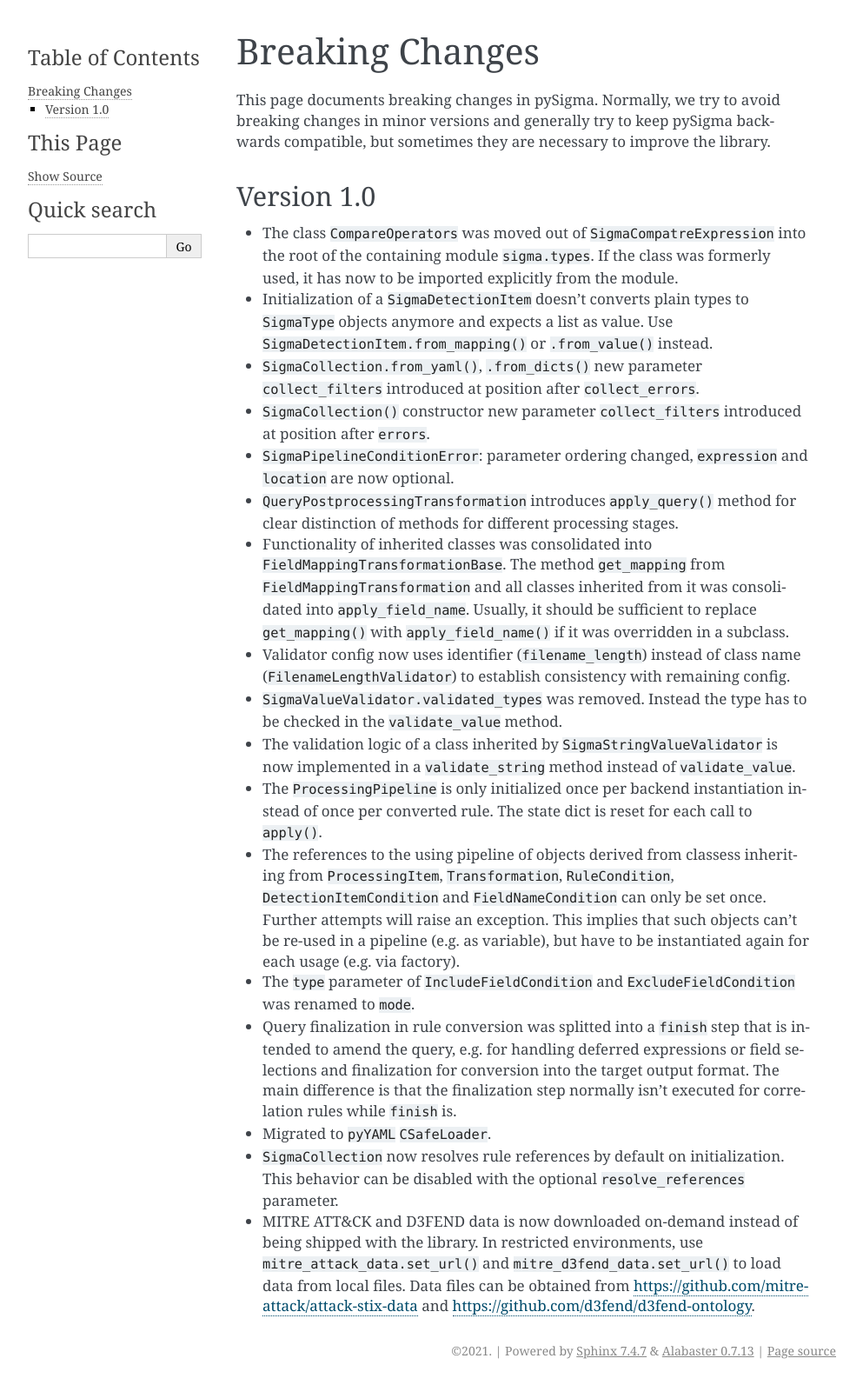
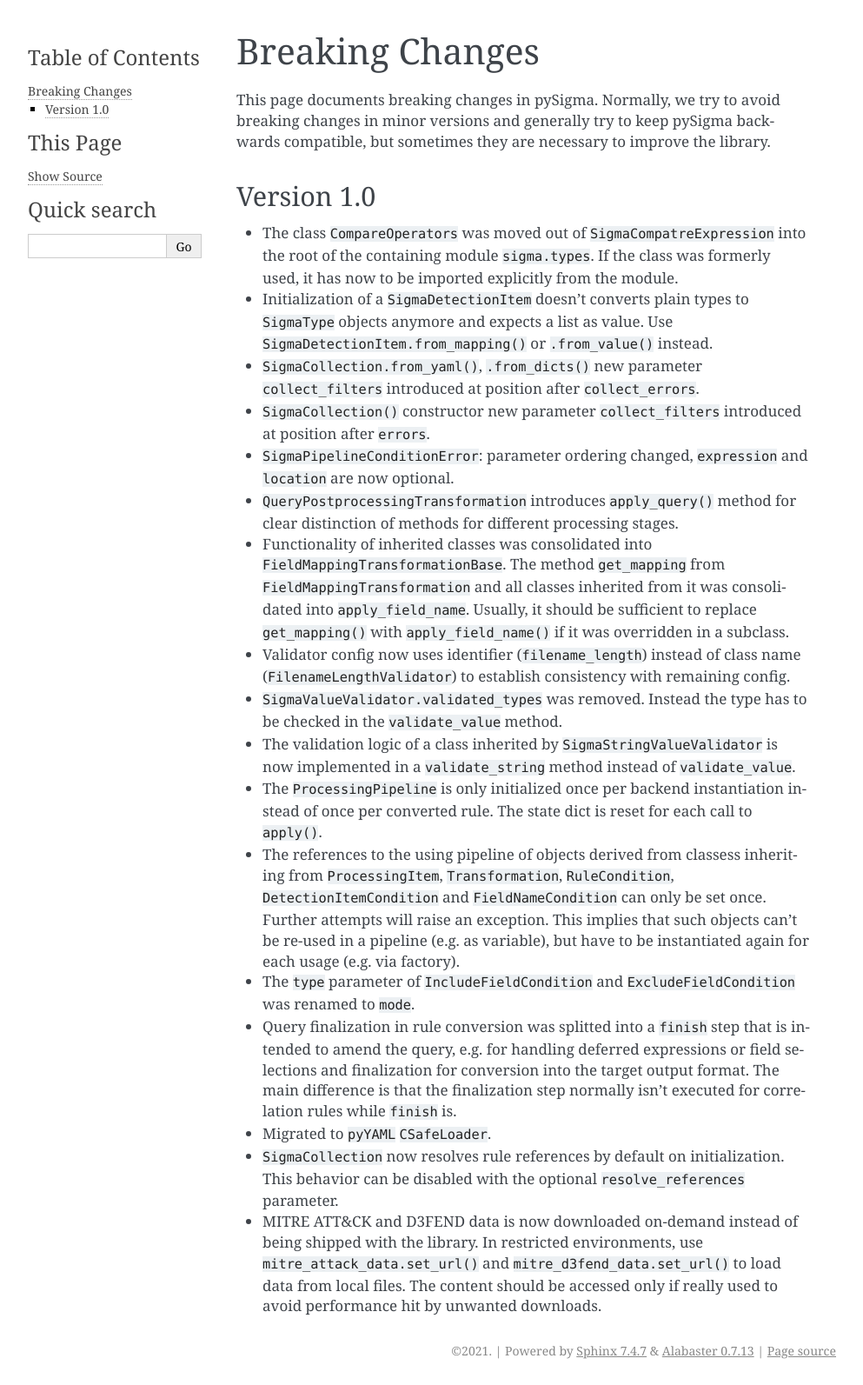
Before and after one commit to SigmaHQ/pySigma, a Sphinx documentation site: the page built from docs/Breaking_Changes.rst, in a window 1280 px wide. Shown: the whole page at 87% size, without its empty margins (148-1141 px from the left). Built offline with Sphinx 7.4.7, drawn with Linux system fonts in a browser that asks for light colours.

Commit message:
Added warning to breaking changes

```diff
--- a/docs/Breaking_Changes.rst
+++ b/docs/Breaking_Changes.rst
@@ -24,4 +24,7 @@ Version 1.0
 - Query finalization in rule conversion was splitted into a ``finish`` step that is intended to amend the query, e.g. for handling deferred expressions or field selections and finalization for conversion into the target output format. The main difference is that the finalization step normally isn't executed for correlation rules while ``finish`` is.
 - Migrated to ``pyYAML`` ``CSafeLoader``.
 - ``SigmaCollection`` now resolves rule references by default on initialization. This behavior can be disabled with the optional ``resolve_references`` parameter.
-- MITRE ATT&CK and D3FEND data is now downloaded on-demand instead of being shipped with the library. In restricted environments, use ``mitre_attack_data.set_url()`` and ``mitre_d3fend_data.set_url()`` to load data from local files. Data files can be obtained from https://github.com/mitre-attack/attack-stix-data and https://github.com/d3fend/d3fend-ontology.
+- MITRE ATT&CK and D3FEND data is now downloaded on-demand instead of being shipped with the
+  library. In restricted environments, use ``mitre_attack_data.set_url()`` and
+  ``mitre_d3fend_data.set_url()`` to load data from local files. The content should be accessed only
+  if really used to avoid performance hit by unwanted downloads.
```
